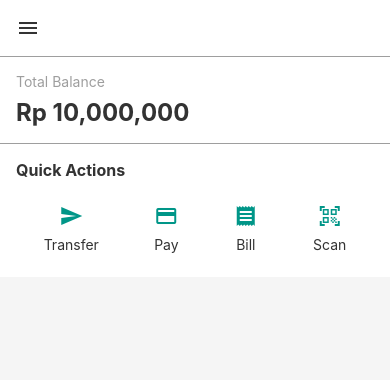
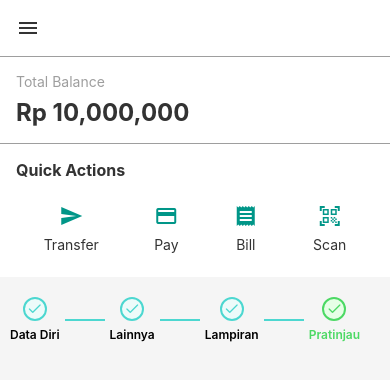
Before and after one commit to NYAMI-Teams/mobile-rekbr-app, a React Native app: screen / in a window 390 px wide. Shown: the top 380 px of the page. Built offline with nearby package versions, Linux system fonts and the light colour scheme.

Commit message:
feat : membuat progress bar

```diff
--- a/App.js
+++ b/App.js
@@ -3,6 +3,7 @@ import { StyleSheet, View } from 'react-native';
 import NavigationBar from './src/components/NavigationBar';
 import AccountBalance from './src/components/AccountBalance';
 import QuickActions from './src/components/QuickActions';
+import StepProgressBar from './src/components/ProgressBar';
 
 export default function App() {
   return (
@@ -11,6 +12,7 @@ export default function App() {
       <NavigationBar onMenuPress={() => console.log('Menu pressed')} />
       <AccountBalance balance={10000000} />
       <QuickActions />
+      <StepProgressBar currentStep={3} />
     </View>
   );
 }
--- /dev/null
+++ b/src/components/ProgressBar.js
@@ -0,0 +1,137 @@
+import React from "react";
+import { View, Text, StyleSheet } from "react-native";
+import Icon from "react-native-vector-icons/Feather";
+
+const steps = ["Data Diri", "Lainnya", "Lampiran", "Pratinjau"];
+
+const StepProgressBar = ({ currentStep }) => {
+  return (
+    <View style={styles.container}>
+      {steps.map((label, index) => {
+        const isCompleted = index < currentStep;
+        const isActive = index === currentStep;
+        const isFinalStep = isActive && currentStep === steps.length - 1;
+
+        return (
+          <React.Fragment key={index}>
+            <View style={styles.stepContainer}>
+              <View
+                style={[
+                  styles.circle,
+                  isCompleted && styles.completedCircle,
+                  isActive && !isFinalStep && styles.activeCircle,
+                  isFinalStep && styles.finalCircle,
+                ]}
+              >
+                {isCompleted || isFinalStep ? (
+                  <Icon
+                    name="check"
+                    size={16}
+                    color={isFinalStep ? "#4CD964" : "#4CD7D0"}
+                  />
+                ) : isActive ? (
+                  <View
+                    style={[
+                      styles.dot,
+                      isFinalStep && { backgroundColor: "#4CD964" },
+                    ]}
+                  />
+                ) : null}
+              </View>
+              <Text
+                style={[
+                  styles.label,
+                  isCompleted && styles.completedLabel,
+                  isActive && !isFinalStep && styles.activeLabel,
+                  isFinalStep && styles.finalLabel,
+                ]}
+              >
+                {label}
+              </Text>
+            </View>
+            {index !== steps.length - 1 && (
+              <View
+                style={[
+                  styles.line,
+                  index < currentStep && styles.completedLine,
+                  index < currentStep && currentStep === steps.length - 1,
+                ]}
+              />
+            )}
+          </React.Fragment>
+        );
+      })}
+    </View>
+  );
+};
+
+const styles = StyleSheet.create({
+  container: {
+    flexDirection: "row",
+    alignItems: "center",
+    paddingHorizontal: 10,
+    marginVertical: 20,
+  },
+  stepContainer: {
+    alignItems: "center",
+  },
+  circle: {
+    width: 24,
+    height: 24,
+    borderRadius: 12,
+    borderWidth: 2,
+    borderColor: "#4CD7D0",
+    justifyContent: "center",
+    alignItems: "center",
+    backgroundColor: "white",
+  },
+  completedCircle: {
+    backgroundColor: "#EDFBFA",
+  },
+  activeCircle: {
+    backgroundColor: "#EDFBFA",
+  },
+  finalCircle: {
+    backgroundColor: "#E6FFE6",
+    borderColor: "#4CD964",
+  },
+  dot: {
+    width: 8,
+    height: 8,
+    borderRadius: 4,
+    backgroundColor: "#4CD7D0",
+    shadowColor: "#4CD7D0",
+    shadowOffset: { width: 0, height: 2 },
+    shadowOpacity: 0.6,
+    shadowRadius: 3,
+    elevation: 4,
+  },
+  line: {
+    width: 40,
+    height: 2,
+    backgroundColor: "#ccc",
+    marginHorizontal: 5,
+  },
+  completedLine: {
+    backgroundColor: "#4CD7D0",
+  },
+  label: {
+    marginTop: 6,
+    fontSize: 12,
+    color: "#aaa",
+  },
+  completedLabel: {
+    color: "#000",
+    fontWeight: "600",
+  },
+  activeLabel: {
+    color: "#000",
+    fontWeight: "600",
+  },
+  finalLabel: {
+    color: "#4CD964",
+    fontWeight: "600",
+  },
+});
+
+export default StepProgressBar;
```
